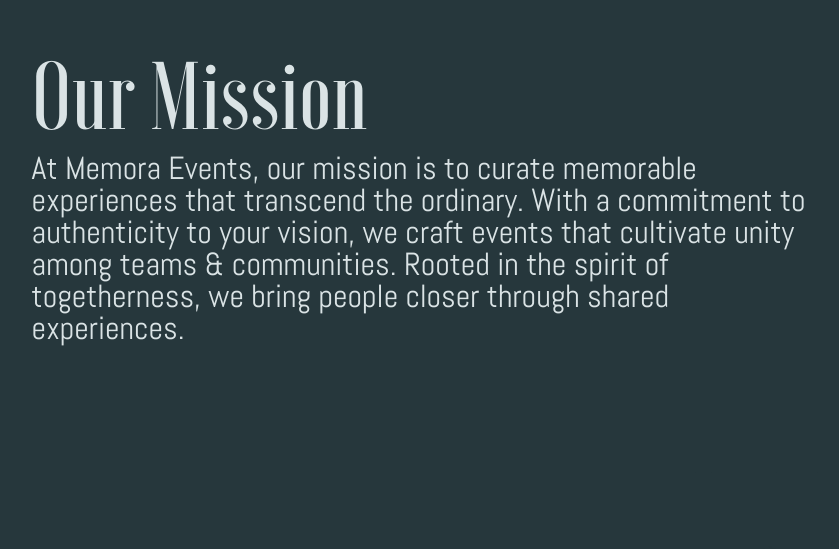
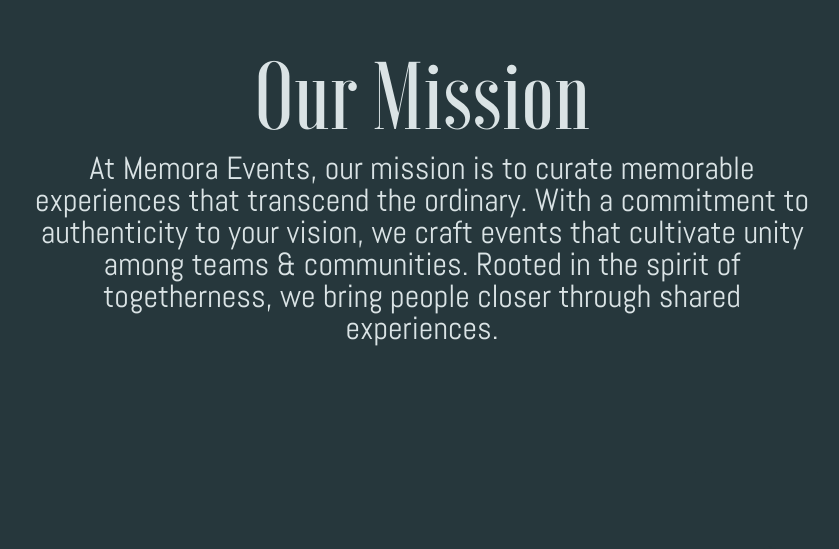
Before and after one commit to V-School-Module-7/memora, a React (Vite) app in the folder memora/: page / in a window 1280 px wide. Shown: the part 1804-2353 px from the top of the page, without its empty margins (154-993 px from the left). Built offline with nearby package versions, Linux system fonts and the light colour scheme.

Commit message:
glow animation done

```diff
--- a/memora/src/styles/mission.css
+++ b/memora/src/styles/mission.css
@@ -36,22 +36,48 @@
 }
 
 .light {
-    display:inline-block;
+    display: inline-block;
     width: 33%;
     height: 50%;
-    transition : 0.5s ease-in-out 0s;
+    animation: fadeOut 1s linear forwards;
 }
 
-.light:hover{
-    background: rgba(185, 168, 11, 0.46);
-filter: blur(150px);
+.light:hover {
+    filter: blur(150px);
+    animation-name: resetColor;
+    animation-duration: 1s;
+    animation-timing-function: linear;
+    animation-fill-mode: forwards;
+}
+
+
+@keyframes resetColor {
+    25% {
+        background-color: rgba(185, 168, 11, 0.2);
+        filter: blur(150px);
+    }
+    to {
+        background-color: rgba(218,227,229, 0.2);
+        filter: blur(150px);
+    }
+}
+
+@keyframes fadeOut {
+    from {
+        background-color: rgba(185, 168, 11, 0.2);
+        filter: blur(150px);
+    }
+    to {
+        background-color: transparent;
+        filter: blur(150px);
+    }
 }
 
 .missionText {
     display: flex;
 padding: 1rem;
 flex-direction: column;
-align-items: flex-start;
+align-items: center;
 justify-content: center;
 gap: 0.5rem;
 position: absolute;
@@ -60,6 +86,7 @@
 transform: translate(-50%, -50%);
 width: 66vw;
 z-index: 0;
+text-align: center;
 }
 
 .missionText > h1 {
```
